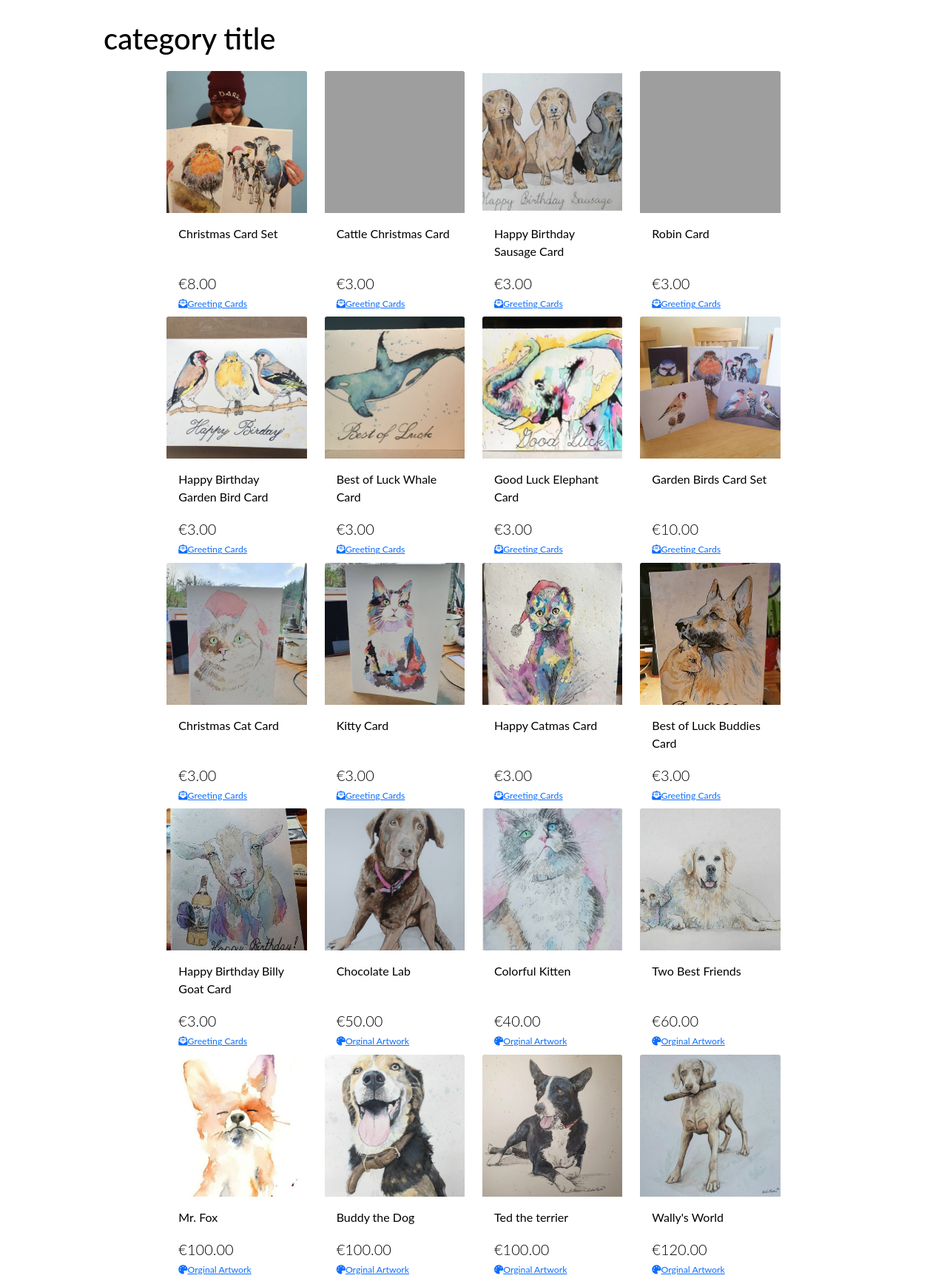
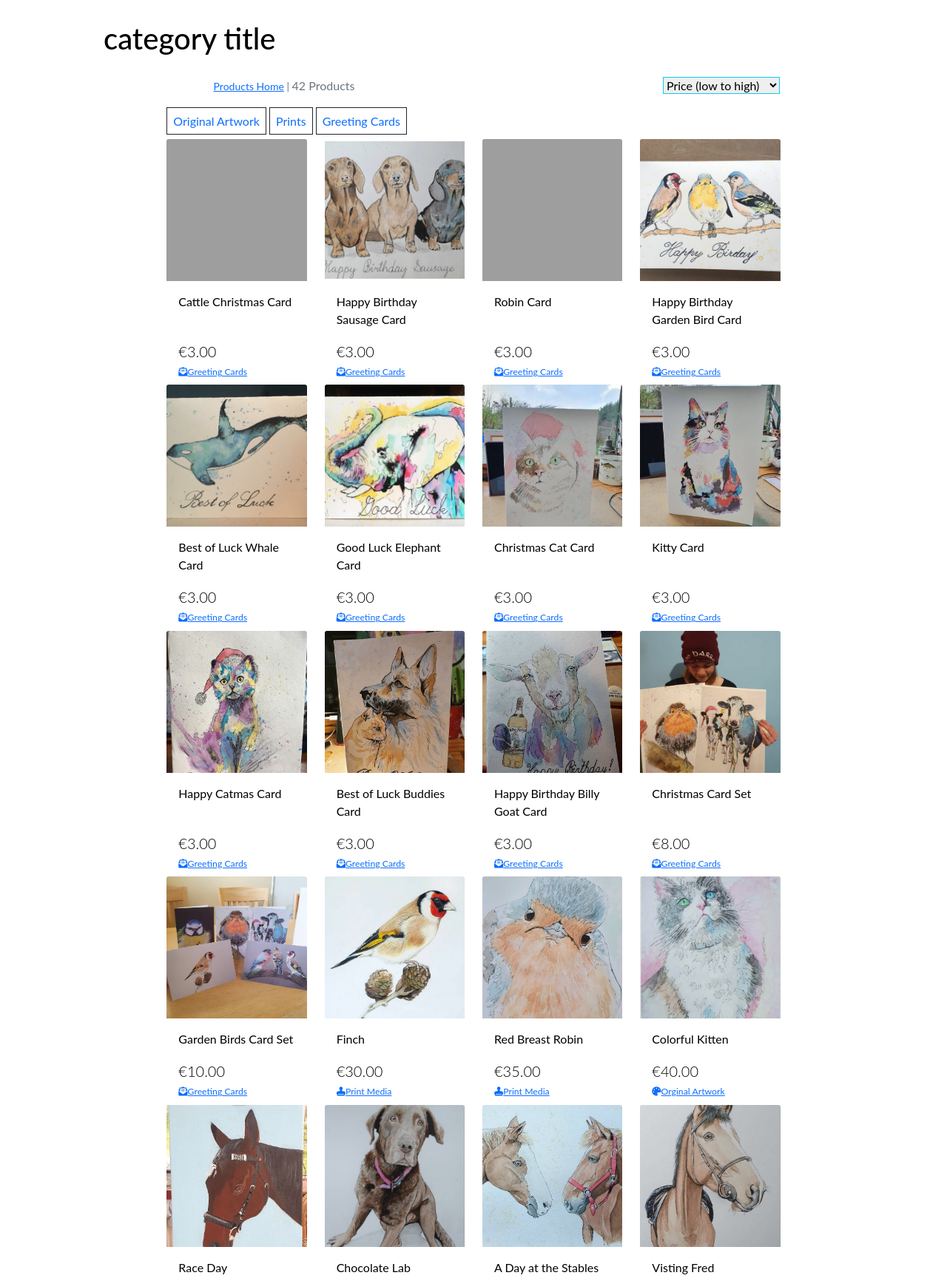
Before and after one commit to emmawalshdev/kaytea_art, a Django app: a page that uses templates/includes/main-nav.html in a window 1280 px wide. Shown: the part 136-1868 px from the top of the page at 74% size. Run offline with Django 3.2, Linux system fonts and the light colour scheme; data comes from the database, SQL or seed files in the repository; some libraries are stand-ins or nearby versions; grey boxes are pictures that could not be loaded.

Commit message:
Add sorting functionality

```diff
--- a/products/templates/products/product_detail.html
+++ b/products/templates/products/product_detail.html
@@ -49,11 +49,11 @@
                 <p class="small mt-1 mb-0">
                     <a class="text-muted" href="{% url 'products' %}?category={{ product.category.name }}">
                         {% if product.category.name == "greeting_cards" %}
-                        <a href=""><i class="fas fa-envelope-open-text"></i>Greeting Cards</a>
+                        <a href="{% url 'products' %}?category={{ product.category.name }}"><i class="fas fa-envelope-open-text"></i>Greeting Cards</a>
                         {% elif product.category.name == "original_artwork" %}
-                            <a href=""><i class="fas fa-palette"></i></i>Orginal Artwork</a>
+                            <a href="{% url 'products' %}?category={{ product.category.name }}"><i class="fas fa-palette"></i></i>Orginal Artwork</a>
                         {% elif product.category.name == "prints" %}
-                            <a href=""><i class="fas fa-stamp"></i>Print Media</a>
+                            <a href="{% url 'products' %}?category={{ product.category.name }}"><i class="fas fa-stamp"></i>Print Media</a>
                         {% else %}
                             no
                         {% endif %}
--- a/products/templates/products/products.html
+++ b/products/templates/products/products.html
@@ -20,8 +20,36 @@
             <h1>category title</h1>
         </div>
     </div>
+    <div class="row mt-1 mb-2">
+        <div class="col-12 col-md-6 my-auto order-md-last d-flex justify-content-center justify-content-md-end">
+            <div class="sort-select-wrapper w-50">
+                <select id="sort-selector" class="custom-select custom-select-sm rounded-0 border border-{% if current_sorting != 'None_None' %}info{% else %}black{% endif %}">
+                    <option value="reset" {% if current_sorting == 'None_None' %}selected{% endif %}>Sort by...</option>
+                    <option value="price_asc" {% if current_sorting == 'price_asc' %}selected{% endif %}>Price (low to high)</option>
+                    <option value="price_desc" {% if current_sorting == 'price_desc' %}selected{% endif %}>Price (high to low)</option>
+                    <option value="rating_asc" {% if current_sorting == 'rating_asc' %}selected{% endif %}>Rating (low to high)</option>
+                    <option value="rating_desc" {% if current_sorting == 'rating_desc' %}selected{% endif %}>Rating (high to low)</option>
+                    <option value="name_asc" {% if current_sorting == 'name_asc' %}selected{% endif %}>Name (A-Z)</option>
+                    <option value="name_desc" {% if current_sorting == 'name_desc' %}selected{% endif %}>Name (Z-A)</option>
+                </select>
+            </div>
+        </div>
+        <div class="col-12 col-md-6 order-md-first">
+            <p class="text-muted mt-3 text-center text-md-left">
+                {% if search_term or current_categories or current_sorting != 'None_None' %}
+                    <span class="small"><a href="{% url 'products' %}">Products Home</a> | </span>
+                {% endif %}
+                {{ products|length }} Products{% if search_term %} found for <strong>"{{ search_term }}"</strong>{% endif %}
+            </p>
+        </div>
+    </div>
     <div class="row">
         <div class="product-container col-10 offset-1">
+            {% for category in all_categories %}
+                <a class="category-badge text-decoration-none" href="{% url 'products' %}?category={{ category.name }}">
+                    <span class="p-2 mt-2 badge-white rounded-0 border border-dark">{{ category.friendly_name }}</span>
+                </a>
+            {% endfor %}
             <div class="row mt-1 mb-2"></div>
             <div class="row">
                 {% for product in products %}
@@ -56,11 +84,11 @@
                                                 <p class="small mt-1 mb-0">
                                                     <a class="text-muted" href="{% url 'products' %}?category={{ product.category.name }}">
                                                         {% if product.category.name == "greeting_cards" %}
-                                                        <a href=""><i class="fas fa-envelope-open-text"></i>Greeting Cards</a>
+                                                        <a href="{% url 'products' %}?category={{ product.category.name }}"><i class="fas fa-envelope-open-text"></i>Greeting Cards</a>
                                                         {% elif product.category.name == "original_artwork" %}
-                                                            <a href=""><i class="fas fa-palette"></i></i>Orginal Artwork</a>
+                                                            <a href="{% url 'products' %}?category={{ product.category.name }}"><i class="fas fa-palette"></i></i>Orginal Artwork</a>
                                                         {% elif product.category.name == "prints" %}
-                                                            <a href=""><i class="fas fa-stamp"></i>Print Media</a>
+                                                            <a href="{% url 'products' %}?category={{ product.category.name }}"><i class="fas fa-stamp"></i>Print Media</a>
                                                         {% else %}
                                                             no
                                                         {% endif %}
--- a/products/views.py
+++ b/products/views.py
@@ -8,15 +8,32 @@ def all_products(request):
     '''A view to show all products, inc search and sorting queries'''
     # return all products
     products = Product.objects.all()
+    all_categories = Category.objects.all()
     # ensure that an error is not thrown when no q is specified
     query = None
     categories = None
+    sort = None
+    direction = None
 
     if request.GET:
+        if 'sort' in request.GET:
+            sortkey = request.GET['sort']
+            sort = sortkey
+            if sortkey == 'name':
+                sortkey = 'lower_name'
+                products = products.annotate(lower_name=Lower('name'))
+
+            if 'direction' in request.GET:
+                direction = request.GET['direction']
+                if direction == 'desc':
+                    sortkey = f'-{sortkey}'
+            products = products.order_by(sortkey)
+
         if 'category' in request.GET:
             categories = request.GET['category'].split(',')
             products = products.filter(category__name__in=categories)
             categories = Category.objects.filter(name__in=categories)
+
         if 'q' in request.GET:
             query = request.GET['q']
             if not query:
@@ -26,11 +43,15 @@ def all_products(request):
             queries = Q(name__icontains=query) | Q(description__icontains=query)
             products = products.filter(queries)
 
+    current_sorting = f'{sort}_{direction}'
+
     # Make products available in template
     context = {
         'products': products,
         'search_term': query,
         'current_categories': categories,
+        'all_categories': all_categories,
+        'current_sorting': current_sorting,
     }
 
     return render(request, 'products/products.html', context)
--- a/templates/includes/main-nav.html
+++ b/templates/includes/main-nav.html
@@ -17,7 +17,7 @@
                 Shop
             </a>
             <div class="dropdown-menu border-0" aria-labelledby="homeware-link">
-                <a href="{% url 'products' %}" class="dropdown-item">View all</a>
+                <a href="{% url 'products' %}?sort=price&direction=asc" class="dropdown-item">View all</a>
                 <a href="{% url 'products' %}?category=original_artwork" class="dropdown-item">Original Artwork</a>
                 <a href="{% url 'products' %}?category=prints" class="dropdown-item">Prints</a>
                 <a href="{% url 'products' %}?category=greeting_cards" class="dropdown-item">Greeting Cards</a>
```
